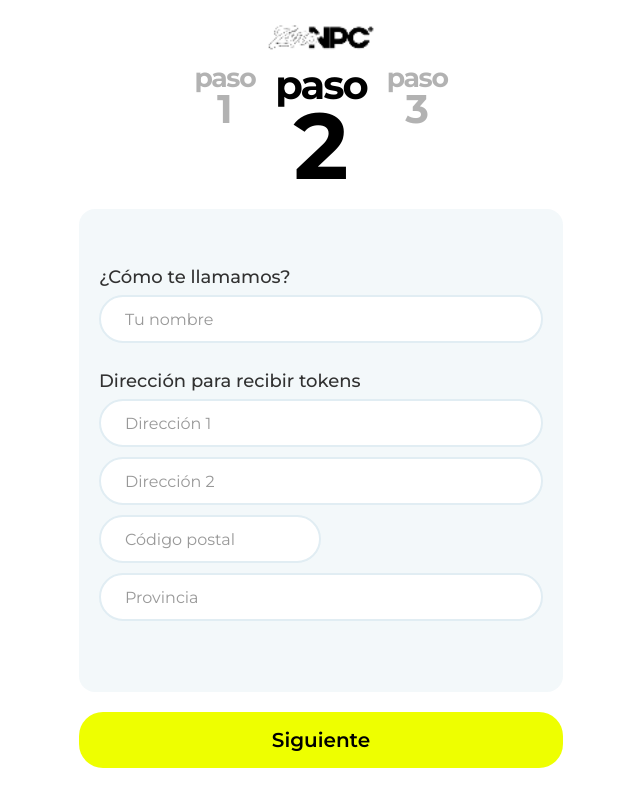
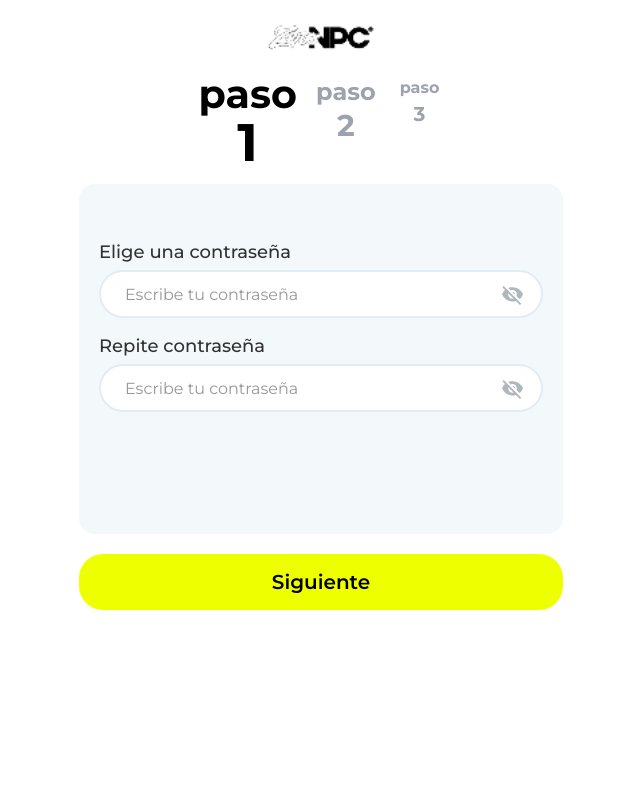
Before and after one commit to biluses/npc_fe, a Next.js app: page /personal-details in a window 1280 px wide. Shown: the whole page, without its empty margins (319-959 px from the left). Built offline with nearby package versions, Linux system fonts and the light colour scheme.

Commit message:
make sttper for signup flow and optimized code

```diff
--- a/src/app/(auth)/add-profile/page.jsx
+++ /dev/null
@@ -1,78 +0,0 @@
-"use client";
-import { useRouter } from "next/navigation";
-import { useState } from "react";
-
-const Carousel = () => {
-    const router = useRouter();
-    const [image, setImage] = useState(null);
-
-    const handleImageChange = (e) => {
-        const file = e.target.files[0];
-        if (file) {
-            setImage(URL.createObjectURL(file));
-        }
-    };
-    return (
-        <div className="p-5">
-            <div className="login-div">
-                <img src="/images/logo_dark.png" alt="logo" className="w-[82pt] h-[27pt]" />
-            </div>
-            {/* Steps */}
-            <div className=" pt-[10px] flex justify-start gap-5">
-                <div className="text-center">
-                    <p className="text-black text-[12pt] text-opacity-30 leading-4 font-bold tracking-[-0.6pt]">paso</p>
-                    <p className="text-black text-[20pt] text-opacity-30 font-extrabold leading-6">1</p>
-                </div>
-                <div className="text-center">
-                    <p className="text-black text-[20pt] leading-6 text-opacity-30 font-bold tracking-[-1pt]">paso</p>
-                    <p className="text-black text-[30pt] text-opacity-30 font-extrabold leading-[37px]">2</p>
-                </div>
-
-                <div className="text-center">
-                    <p className="text-black text-[30pt] leading-[37px] font-bold tracking-[-1.5pt]">paso</p>
-                    <p className="text-black text-[70pt] font-extrabold leading-[86px]">3</p>
-                </div>
-            </div>
-
-            <div className="login-form-bg flex flex-col items-center">
-                {/* Profile Image / Initials */}
-                <div className="profile-image-container">
-                    {image ? (
-                        <img src={image} alt="Profile" className="profile-img" />
-                    ) : (
-                        <span className="text-[68pt] leading-[83px] font-extrabold text-black">SA</span>
-                    )}
-                </div>
-
-                {/* Upload Button */}
-                <div className="profile-div">
-                    {image ? (
-                        <>
-                            <label htmlFor="fileInput" className="add-profile-text">
-                                Cambiar foto
-                            </label>
-                            <img src="/images/delete-icon.svg" alt="delete-icon" className="delete-icon" />
-                        </>
-                    ) : (
-                        <label htmlFor="fileInput" className="add-profile-text">
-                            Añadir una foto
-                        </label>
-                    )}
-                </div>
-
-                {/* Hidden File Input */}
-                <input
-                    id="fileInput"
-                    type="file"
-                    accept="image/*"
-                    className="hidden"
-                    onChange={handleImageChange}
-                />
-            </div>
-            <button onClick={() => router.push("/profile")} className="main-button">Hecho</button>
-
-        </div>
-    );
-};
-
-export default Carousel;
--- a/src/app/(auth)/password-details/page.jsx
+++ /dev/null
@@ -1,47 +0,0 @@
-"use client";
-import { useRouter } from "next/navigation";
-
-const Carousel = () => {
-    const router = useRouter();
-    return (
-        <div className="p-5">
-            <div className="login-div">
-                <img src="/images/logo_dark.png" alt="logo" className="w-[82pt] h-[27pt]" />
-            </div>
-            {/* Steps */}
-            <div className="pt-[10px] flex justify-end gap-5">
-                <div className="text-center">
-                    <p className="text-black text-[30pt] leading-[37px] font-bold tracking-[-1.5pt]">paso</p>
-                    <p className="text-black text-[70pt] font-extrabold leading-[86px]">1</p>
-                </div>
-                <div className="text-center">
-                    <p className="text-black text-[20pt] leading-6 text-opacity-30 font-bold tracking-[-1pt]">paso</p>
-                    <p className="text-black text-[30pt] text-opacity-30 font-extrabold leading-[37px]">2</p>
-                </div>
-                <div className="text-center">
-                    <p className="text-black text-[12pt] text-opacity-30 leading-4 font-bold tracking-[-0.6pt]">paso</p>
-                    <p className="text-black text-[20pt] text-opacity-30 font-extrabold leading-6">3</p>
-                </div>
-            </div>
-
-            <div className="login-form-bg">
-                <p className="form-field-title">Elige una contraseña</p>
-                <div className="password-main-div">
-                    <input type="password" name="email" placeholder="Escribe tu contraseña" className="relative common-input" />
-                    <img src="/images/invisible_icon.svg" className="password-icon-img" alt="password-icon" />
-                </div>
-                <p className="form-field-title">Repite contraseña</p>
-                <div className="password-main-div">
-
-                    <input type="password" name="email" placeholder="Escribe tu contraseña" className="relative common-input" />
-                    <img src="/images/invisible_icon.svg" className="password-icon-img" alt="password-icon" />
-                </div>
-            </div>
-
-            <button onClick={() => router.push("/personal-details")} className="main-button">Iniciar sesión</button>
-
-        </div>
-    );
-};
-
-export default Carousel;
--- a/src/app/(auth)/personal-details/page.jsx
+++ b/src/app/(auth)/personal-details/page.jsx
@@ -1,30 +1,66 @@
 "use client";
+import { useState } from "react";
 import { useRouter } from "next/navigation";
 
-const Carousel = () => {
+const MultiStepForm = () => {
+    const [step, setStep] = useState(1);
+    const [image, setImage] = useState(null);
     const router = useRouter();
+    const handleImageChange = (e) => {
+        const file = e.target.files[0];
+        if (file) {
+            setImage(URL.createObjectURL(file));
+        }
+    };
+    const nextStep = () => setStep((prev) => Math.min(prev + 1, 3));
+
     return (
         <div className="p-5">
             <div className="login-div">
                 <img src="/images/logo_dark.png" alt="logo" className="w-[82pt] h-[27pt]" />
             </div>
-            {/* Steps */}
-            <div className="pt-[10px] flex justify-center gap-5">
-                <div className="text-center">
-                    <p className="text-black text-[20pt] leading-6 text-opacity-30 font-bold tracking-[-1pt]">paso</p>
-                    <p className="text-black text-[30pt] text-opacity-30 font-extrabold leading-[37px]">1</p>
+            <div className="flex justify-center space-x-6 text-gray-400 font-bold pt-5">
+                <div
+                    className={`flex flex-col text-center transition-all duration-500 ${step === 1 ? "text-4xl text-black cursor-pointer scale-110" : step === 3 ? "text-base" : "cursor-pointer text-2xl"}`}
+                    onClick={() => step > 1 && setStep(1)}
+                >
+                    <span>paso</span>
+                    <span className={`${step === 1 ? "text-5xl" : step === 3 ? "text-xl" : "text-3xl"}`}>1</span>
                 </div>
-                <div className="text-center">
-                    <p className="text-black text-[30pt] leading-[37px] font-bold tracking-[-1.5pt]">paso</p>
-                    <p className="text-black text-[70pt] font-extrabold leading-[86px]">2</p>
+                <div
+                    className={`flex flex-col text-center transition-all duration-500 ${step === 2 ? "text-4xl text-black cursor-pointer scale-110" : "cursor-pointer text-2xl"}`}
+                    onClick={() => step >= 2 && setStep(2)}
+                >
+                    <span>paso</span>
+                    <span className={`${step === 2 ? "text-5xl" : "text-3xl"}`}>2</span>
                 </div>
-                <div className="text-center">
-                    <p className="text-black text-[20pt] leading-6 text-opacity-30 font-bold tracking-[-1pt]">paso</p>
-                    <p className="text-black text-[30pt] text-opacity-30 font-extrabold leading-[37px]">3</p>
+                <div className={`flex flex-col text-center transition-all duration-500 ${step === 3 ? "text-4xl text-black cursor-pointer scale-110" : step === 1 ? "text-base" : "cursor-pointer text-2xl"}`}>
+                    <span>paso</span>
+                    <span className={`${step === 3 ? "text-5xl" : step === 1 ? "text-xl" : "text-3xl"}`}>3</span>
                 </div>
             </div>
 
-            <div className="login-form-bg">
+            {
+                step === 1 && (
+                    <div className="login-form-bg  transition-all duration-500 scale-100">
+                        <p className="form-field-title">Elige una contraseña</p>
+                        <div className="password-main-div">
+                            <input type="password" name="email" placeholder="Escribe tu contraseña" className="relative common-input" />
+                            <img src="/images/invisible_icon.svg" className="password-icon-img" alt="password-icon" />
+                        </div>
+                        <p className="form-field-title">Repite contraseña</p>
+                        <div className="password-main-div">
+
+                            <input type="password" name="email" placeholder="Escribe tu contraseña" className="relative common-input" />
+                            <img src="/images/invisible_icon.svg" className="password-icon-img" alt="password-icon" />
+                        </div>
+                    </div>
+                )
+            }
+
+            {
+                step === 2 && (
+                    <div className="login-form-bg  transition-all duration-500 scale-100">
                         <p className="form-field-title">¿Cómo te llamamos?</p>
                         <input type="text" name="text" placeholder="Tu nombre" className="my-2.5 common-input" />
                         <p className="form-field-title">Dirección para recibir tokens</p>
@@ -33,10 +69,54 @@ const Carousel = () => {
                         <input type="text" placeholder="Código postal" className="my-2.5 common-input !w-1/2" />
                         <input type="number" name="text" placeholder="Provincia" className="common-input" />
                     </div>
-            <button onClick={() => router.push("/add-profile")} className=" main-button">Siguiente</button>
+                )
+            }
 
+            {
+                step === 3 && (
+                    <div className="login-form-bg  transition-all duration-500 scale-100">
+                        <div className="flex flex-col items-center">
+                            <div className="profile-image-container">
+                                {image ? (
+                                    <img src={image} alt="Profile" className="profile-img" />
+                                ) : (
+                                    <span className="text-[68pt] leading-[83px] font-extrabold text-black">SA</span>
+                                )}
                             </div>
+                            <div className="profile-div">
+                                {image ? (
+                                    <>
+                                        <label htmlFor="fileInput" className="add-profile-text">
+                                            Cambiar foto
+                                        </label>
+                                        <img src="/images/delete-icon.svg" alt="delete-icon" className="delete-icon" />
+                                    </>
+                                ) : (
+                                    <label htmlFor="fileInput" className="add-profile-text">
+                                        Añadir una foto
+                                    </label>
+                                )}
+                            </div>
+                            <input
+                                id="fileInput"
+                                type="file"
+                                accept="image/*"
+                                className="hidden"
+                                onChange={handleImageChange}
+                            />
+                        </div>
+                    </div>
+                )
+            }
+
+            <button
+                className="main-button"
+                onClick={step === 3 ? () => router.push("/profile") : nextStep}
+            >
+                {step === 3 ? "Hecho" : "Siguiente"}
+            </button>
+        </div >
     );
 };
 
-export default Carousel;
+export default MultiStepForm;
--- a/src/app/(auth)/signup/page.jsx
+++ b/src/app/(auth)/signup/page.jsx
@@ -28,7 +28,7 @@ const Carousel = () => {
                             <h6 className="form-field-title">Correo electrónico</h6>
                             <input type="email" name="email" placeholder="myemail@gmail.com" className="mt-2.5 mb-6 common-input" />
 
-                            <button className="main-button" onClick={() => router.push("/password-details")}>Ponerse en marcha</button>
+                            <button className="main-button" onClick={() => router.push("/personal-details")}>Ponerse en marcha</button>
                         </>
                     )}
                 </div>
--- a/src/app/globals.css
+++ b/src/app/globals.css
@@ -114,7 +114,7 @@ p{
   @apply relative my-2.5;
 }
 .password-icon-img{
-  @apply absolute right-3 top-1/3;
+  @apply absolute right-5 top-1/3;
 }
 .checkbox-container{
   @apply flex items-center gap-3 my-5
@@ -135,7 +135,7 @@ p{
   @apply mt-16 text-[16pt] tracking-normal font-semibold text-primary-black leading-4;
 }
 .login-form-bg{
-  @apply min-h-[362pt] bg-light-blue bg-opacity-40 rounded-2xl w-full my-5 px-5 py-10
+  @apply min-h-[350px] bg-light-blue bg-opacity-40 rounded-2xl w-full my-5 px-5 py-10
 }
 
 /* upload Profile screen */
```
Lines whose indentation alone changed are shown as unchanged.
